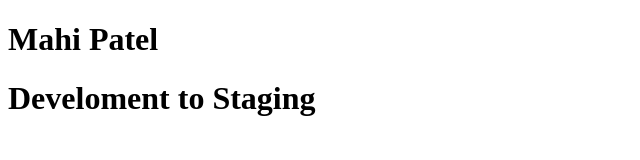
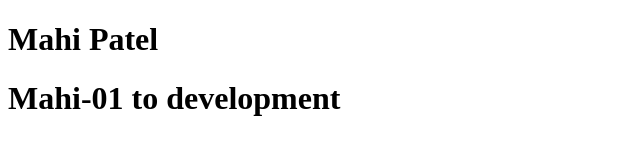
Before and after one commit to MAHI2710-web/Mahi-Patel-_202326800064_ESE2025, a plain HTML site: page index.html in a window 1280 px wide. Shown: the whole page, without its empty margins (0-640 px from the left). Drawn offline with Linux system fonts and the light colour scheme.

Commit message:
thirt commit

```diff
--- a/index.html
+++ b/index.html
@@ -7,6 +7,6 @@
 </head>
 <body>
     <h1> Mahi Patel</h1>
-    <h1> Develoment to Staging</h1>
+    <h1> Mahi-01 to development    </h1>
 </body>
 </html>
```
